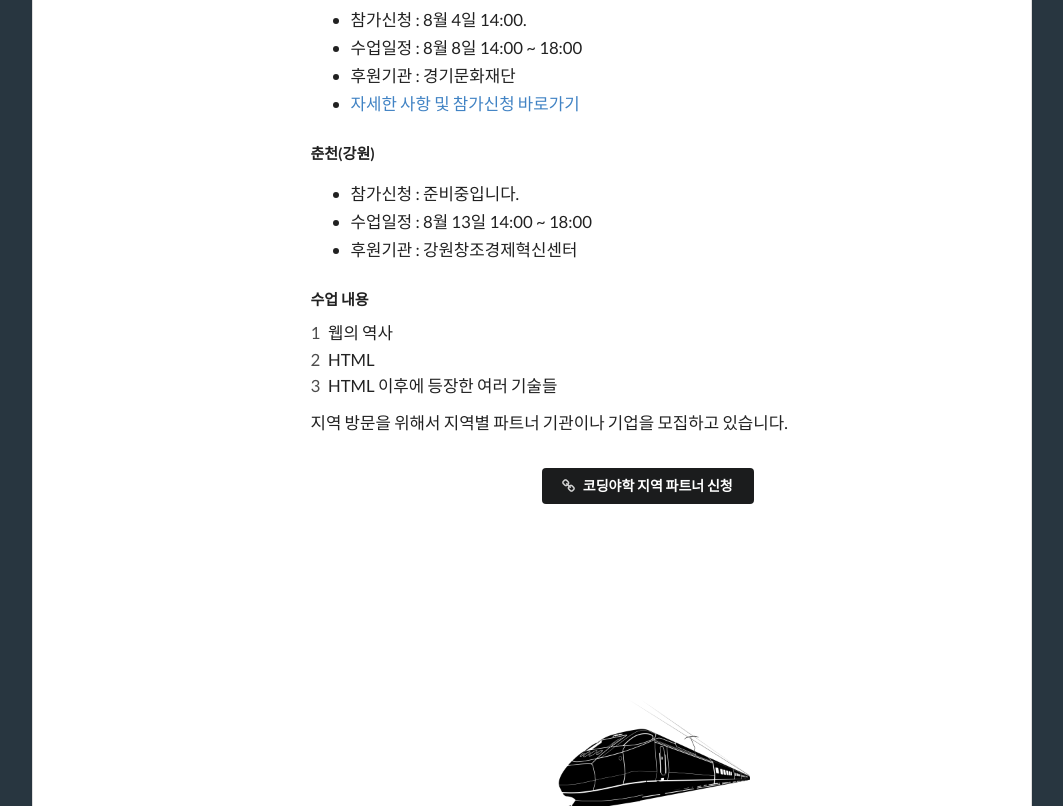
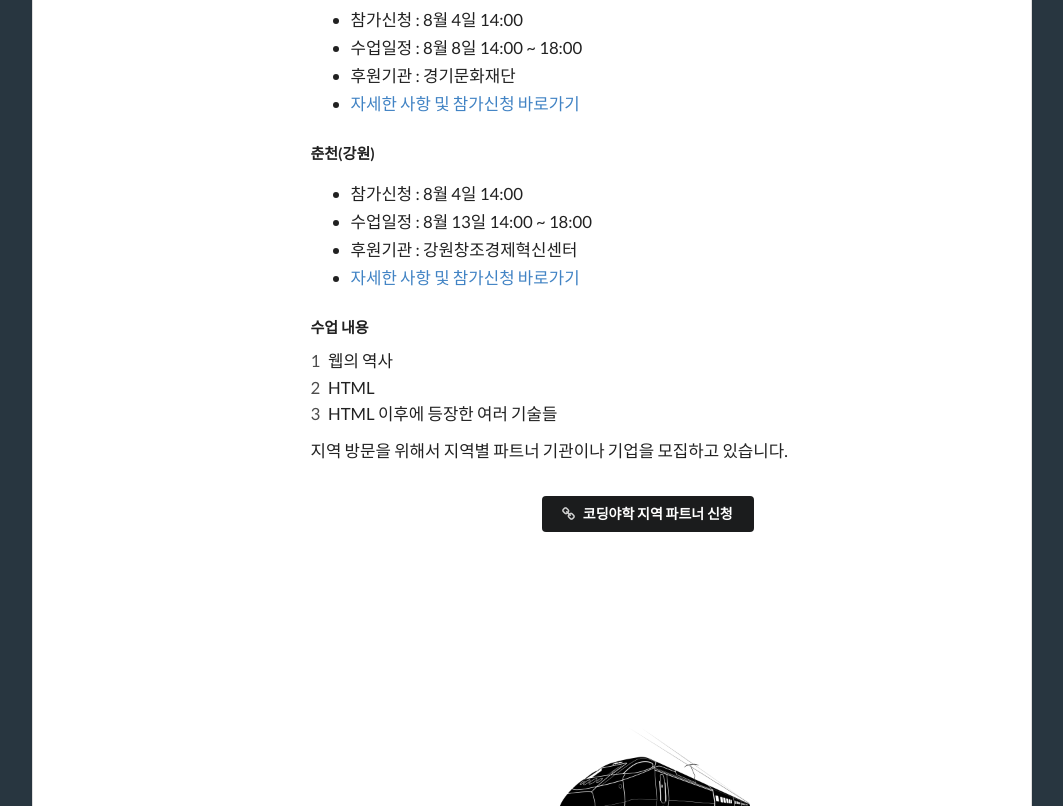
Before and after one commit to egoing/code_night, a website: page index.html in a window 1280 px wide. Shown: the part 5238-6044 px from the top of the page, without its empty margins (108-1171 px from the left). Drawn offline with nearby package versions, Linux system fonts and the light colour scheme; a script that the page names is missing; a web font is replaced by a local one.

Commit message:
일정 수정

```diff
--- a/index.html
+++ b/index.html
@@ -222,7 +222,7 @@
                 <h4>수원(경기)</h4>
                 <p>
                 <ul>
-                    <li>참가신청 : 8월 4일 14:00.</li>
+                    <li>참가신청 : 8월 4일 14:00</li>
                     <li>수업일정 : 8월 8일 14:00 ~ 18:00</li>
                     <li>후원기관 : 경기문화재단</li>
                     <li><a href="https://onoffmix.com/event/108060" target="_blank">자세한 사항 및 참가신청 바로가기</a></li>
@@ -233,10 +233,10 @@
                 <h4>춘천(강원)</h4>
                 <p>
                 <ul>
-                    <li>참가신청 : 준비중입니다.</li>
+                    <li>참가신청 : 8월 4일 14:00</li>
                     <li>수업일정 : 8월 13일 14:00 ~ 18:00</li>
                     <li>후원기관 : 강원창조경제혁신센터</li>
-                    <!--<li><a href="https://onoffmix.com/event/106819" target="_blank">자세한 사항 및 참가신청 바로가기</a></li>-->
+                    <li><a href="https://onoffmix.com/event/108061" target="_blank">자세한 사항 및 참가신청 바로가기</a></li>
                 </ul>
 
                 </p>
```
